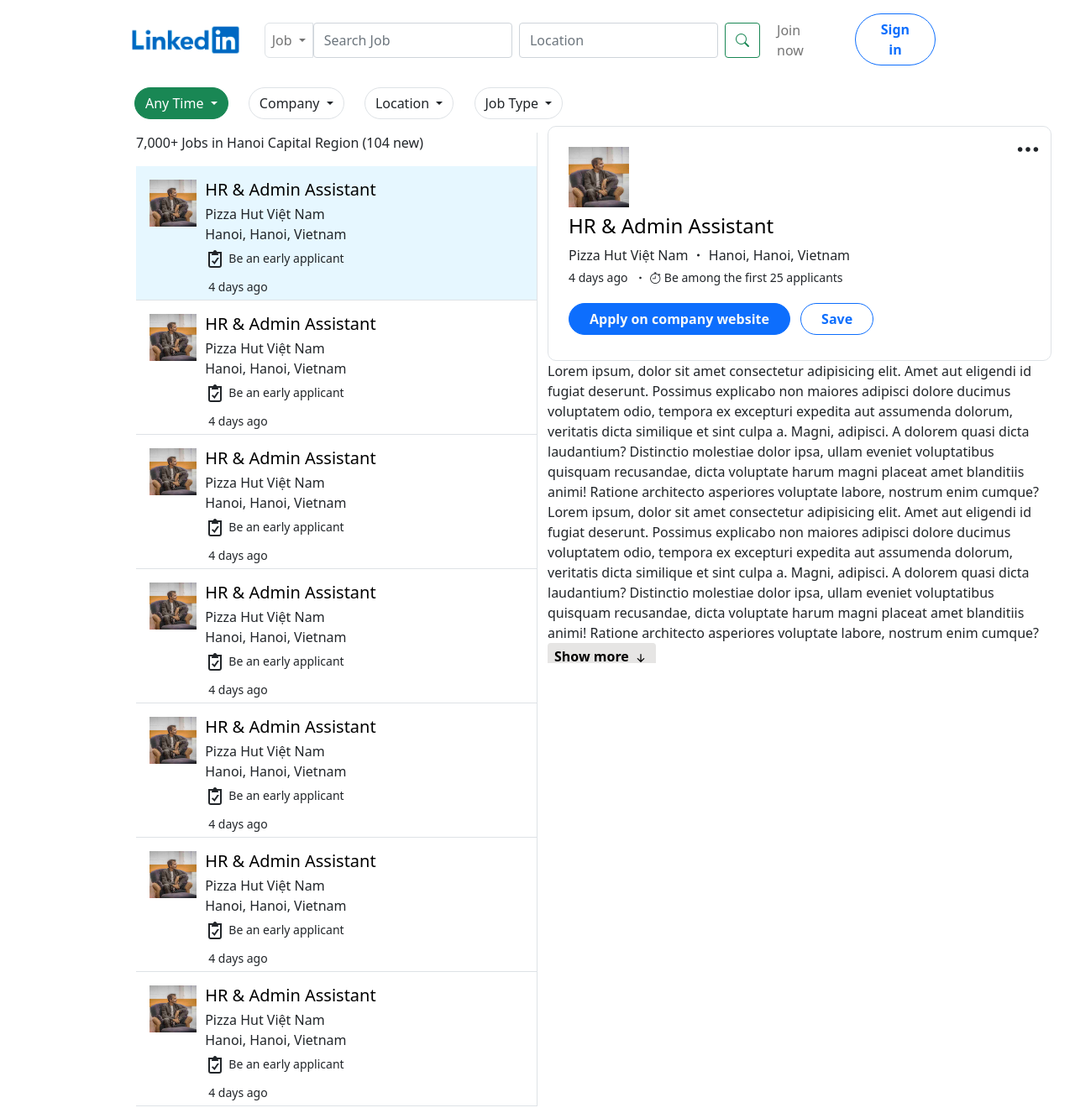
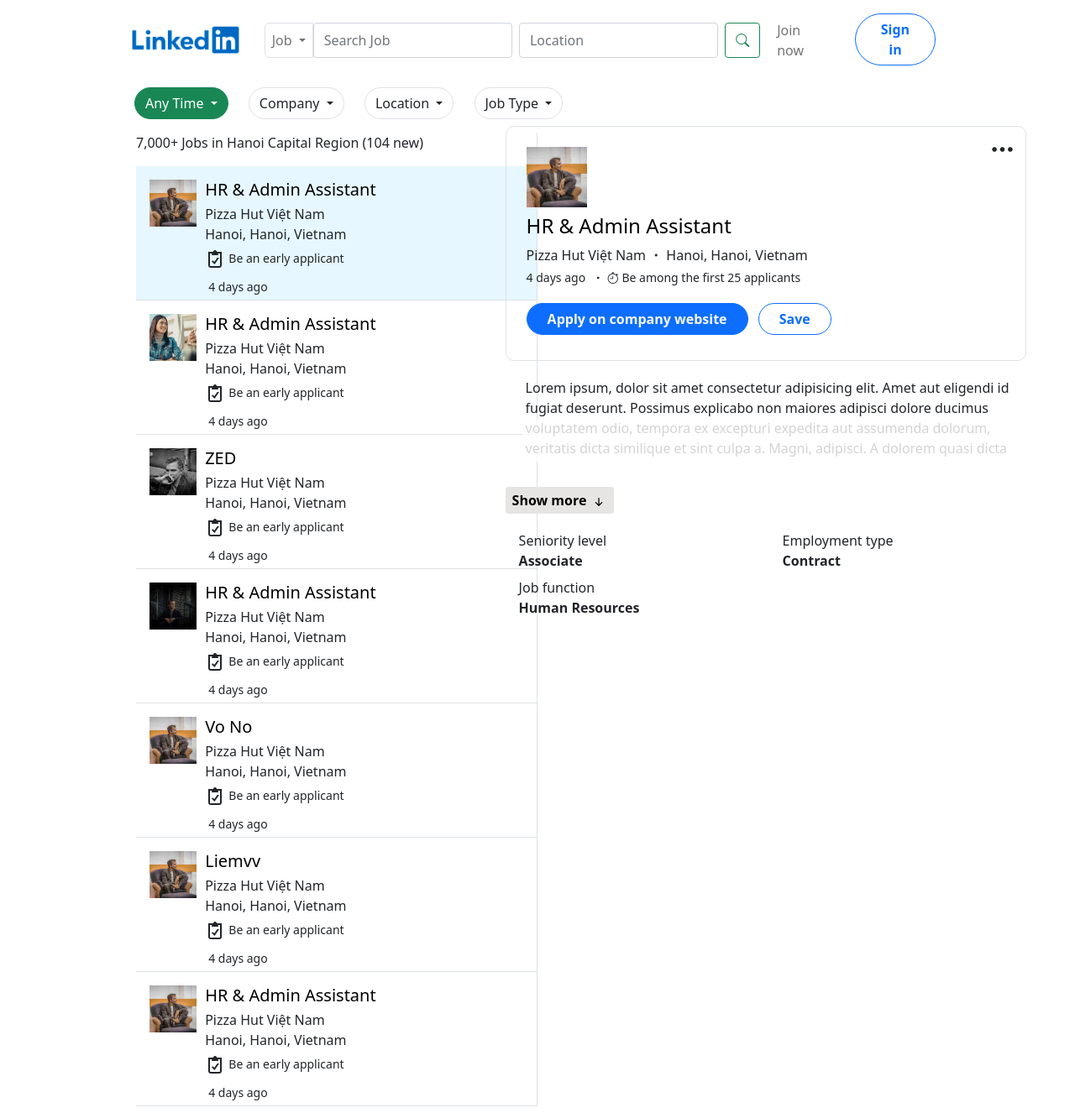
Before and after one commit to VoNo1412/BTL, a PHP site: page /Job.html in a window 1280 px wide. Shown: the whole page at 84% size. Run offline with PHP 8.4, Linux system fonts and the light colour scheme; some libraries are stand-ins or nearby versions.

Commit message:
upload job.html

```diff
--- a/CSS/user.css
+++ b/CSS/user.css
@@ -41,13 +41,42 @@
 
 .txtDetail {
     width: 101%;
-    /* height: 100px; */
+    position: relative;
+    max-height: 100px;
+    overflow: hidden;
+    margin: 20px 0 30px 20px;
 }
 
 .job-right {
+    height: 81vh;
+}
+
+.txtMore {
+    max-height:fit-content;
+    overflow: visible;
+}
+
+.txtDetail::after {
+    content: "";
+    position: absolute;
+    left: 0;
+    right: 0;
+    bottom: 0;
+    height: 50px;
+    opacity: 0.8;
+    background: #fff;
+}
+
+.content {
+    max-width: 620px;
+    overflow: scroll;
     height: 80vh;
-    max-width: 600px;
-    overflow: scroll;
     position: fixed;
+    left: 47%;
     top: 150px;
+    transition: all .1s ease-in;
 }
+
+.show-more {
+    margin-bottom: 20px;
+}
--- a/Job.html
+++ b/Job.html
@@ -26,6 +26,7 @@
         aria-expanded="false" aria-label="Toggle navigation">
         <span class="navbar-toggler-icon"></span>
       </button>
+
       <div class="collapse navbar-collapse" id="navbarSupportedContent">
         <ul class="navbar-nav mb-2 mb-lg-0 ps-md-2 flex-grow-1">
           <form action="#" method="post">
@@ -50,7 +51,7 @@
             </button>
           </form>
         </ul>
-      </div>
+
         <ul class="navbar-nav me-auto mb-2 mb-lg-0">
           <li class="nav-item px-lg-1">
             <a href="#" class="nav-link px-lg-3 join-now rounded-2">Join now</a>
@@ -61,8 +62,8 @@
           </li>
         </ul>
       </div>
+    </div>
   </nav>
-
 
   <div class="container px-lg-7 py-2 justify-content-start">
     <div class="btn-group">
@@ -193,9 +194,9 @@
     </div>
   </div>
 
-  <div class="container px-lg-7 py-2">
+  <div class="container px-lg-7 py-2 applyJob">
       <div class="row px-4 position-relative">
-        <div class="col-md-6 px-0 border-end">
+        <div class="col-md-6 px-0 border-end" style="max-width: 507px;">
           <p>7,000+ Jobs in Hanoi Capital Region (104 new)</p>
           <ul class="list-group">
             <li class="list-job border-bottom p-3 active-job">
@@ -206,6 +207,101 @@
                 </div>
                 <div class="col-md-10 ps-0">
                   <a href="#" class="h5 txtName" id="txtName">HR & Admin Assistant</a>
+                  <p class="mb-0 py-1 txtAddress" id="txtAddress">Pizza Hut Việt Nam Hanoi, Hanoi, Vietnam</p>
+                  <span>
+                    <svg xmlns="http://www.w3.org/2000/svg" width="24" height="24" viewBox="0 0 24 24" fill="none" focusable="false" class="result-benefits__icon-svg lazy-loaded">
+                      <path d="M14.7 10H17L11.5 18L8 14.5L9.3 13.2L11.2 15.1L14.7 10ZM20 3V19C20 20.7 18.7 22 17 22H7C5.3 22 4 20.7 4 19V3H9.7L10.2 2C10.6 1.4 11.2 1 12 1C12.7 1 13.4 1.4 13.8 2L14.3 3H20ZM18 5H15.4L16 6.1V7H8V6.1L8.6 5H6V19C6 19.6 6.4 20 7 20H17C17.6 20 18 19.6 18 19V5Z" fill="currentColor"></path>
+                      </svg>
+                  </span>
+                  <span class="small">Be an early applicant</span>
+                  <div class="txtTime small">4 days ago</div>
+                </div>
+              </div>
+            </li>
+            <li class="list-job border-bottom p-3">
+              <div class="row">
+                <div class="col-md-2 pe-0">
+                  <img src="./img/img1.jpeg" alt="img" id="txtUser" class="txtUser"
+                    style="width: 56px; height: 56px;">
+                </div>
+                <div class="col-md-10 ps-0">
+                  <a href="#" class="h5 txtName" id="txtName">HR & Admin Assistant</a>
+                  <p class="mb-0 py-1 txtAddress" id="txtAddress">Pizza Hut Việt Nam Hanoi, Hanoi, Vietnam</p>
+                  <span>
+                    <svg xmlns="http://www.w3.org/2000/svg" width="24" height="24" viewBox="0 0 24 24" fill="none" focusable="false" class="result-benefits__icon-svg lazy-loaded">
+                      <path d="M14.7 10H17L11.5 18L8 14.5L9.3 13.2L11.2 15.1L14.7 10ZM20 3V19C20 20.7 18.7 22 17 22H7C5.3 22 4 20.7 4 19V3H9.7L10.2 2C10.6 1.4 11.2 1 12 1C12.7 1 13.4 1.4 13.8 2L14.3 3H20ZM18 5H15.4L16 6.1V7H8V6.1L8.6 5H6V19C6 19.6 6.4 20 7 20H17C17.6 20 18 19.6 18 19V5Z" fill="currentColor"></path>
+                      </svg>
+                  </span>
+                  <span class="small">Be an early applicant</span>
+                  <div class="txtTime small">4 days ago</div>
+                </div>
+              </div>
+            </li>
+            <li class="list-job border-bottom p-3">
+              <div class="row">
+                <div class="col-md-2 pe-0">
+                  <img src="./img/img5.jpeg" alt="img" id="txtUser" class="txtUser"
+                    style="width: 56px; height: 56px;">
+                </div>
+                <div class="col-md-10 ps-0">
+                  <a href="#" class="h5 txtName" id="txtName">ZED</a>
+                  <p class="mb-0 py-1 txtAddress" id="txtAddress">Pizza Hut Việt Nam Hanoi, Hanoi, Vietnam</p>
+                  <span>
+                    <svg xmlns="http://www.w3.org/2000/svg" width="24" height="24" viewBox="0 0 24 24" fill="none" focusable="false" class="result-benefits__icon-svg lazy-loaded">
+                      <path d="M14.7 10H17L11.5 18L8 14.5L9.3 13.2L11.2 15.1L14.7 10ZM20 3V19C20 20.7 18.7 22 17 22H7C5.3 22 4 20.7 4 19V3H9.7L10.2 2C10.6 1.4 11.2 1 12 1C12.7 1 13.4 1.4 13.8 2L14.3 3H20ZM18 5H15.4L16 6.1V7H8V6.1L8.6 5H6V19C6 19.6 6.4 20 7 20H17C17.6 20 18 19.6 18 19V5Z" fill="currentColor"></path>
+                      </svg>
+                  </span>
+                  <span class="small">Be an early applicant</span>
+                  <div class="txtTime small">4 days ago</div>
+                </div>
+              </div>
+            </li>
+            <li class="list-job border-bottom p-3">
+              <div class="row">
+                <div class="col-md-2 pe-0">
+                  <img src="./img/img2.jpeg" alt="img" id="txtUser" class="txtUser"
+                    style="width: 56px; height: 56px;">
+                </div>
+                <div class="col-md-10 ps-0">
+                  <a href="#" class="h5 txtName" id="txtName">HR & Admin Assistant</a>
+                  <p class="mb-0 py-1 txtAddress" id="txtAddress">Pizza Hut Việt Nam Hanoi, Hanoi, Vietnam</p>
+                  <span>
+                    <svg xmlns="http://www.w3.org/2000/svg" width="24" height="24" viewBox="0 0 24 24" fill="none" focusable="false" class="result-benefits__icon-svg lazy-loaded">
+                      <path d="M14.7 10H17L11.5 18L8 14.5L9.3 13.2L11.2 15.1L14.7 10ZM20 3V19C20 20.7 18.7 22 17 22H7C5.3 22 4 20.7 4 19V3H9.7L10.2 2C10.6 1.4 11.2 1 12 1C12.7 1 13.4 1.4 13.8 2L14.3 3H20ZM18 5H15.4L16 6.1V7H8V6.1L8.6 5H6V19C6 19.6 6.4 20 7 20H17C17.6 20 18 19.6 18 19V5Z" fill="currentColor"></path>
+                      </svg>
+                  </span>
+                  <span class="small">Be an early applicant</span>
+                  <div class="txtTime small">4 days ago</div>
+                </div>
+              </div>
+            </li>
+            <li class="list-job border-bottom p-3">
+              <div class="row">
+                <div class="col-md-2 pe-0">
+                  <img src="./img/img6.jpeg" alt="img" id="txtUser" class="txtUser"
+                    style="width: 56px; height: 56px;">
+                </div>
+                <div class="col-md-10 ps-0">
+                  <a href="#" class="h5 txtName" id="txtName">Vo No</a>
+                  <p class="mb-0 py-1 txtAddress" id="txtAddress">Pizza Hut Việt Nam Hanoi, Hanoi, Vietnam</p>
+                  <span>
+                    <svg xmlns="http://www.w3.org/2000/svg" width="24" height="24" viewBox="0 0 24 24" fill="none" focusable="false" class="result-benefits__icon-svg lazy-loaded">
+                      <path d="M14.7 10H17L11.5 18L8 14.5L9.3 13.2L11.2 15.1L14.7 10ZM20 3V19C20 20.7 18.7 22 17 22H7C5.3 22 4 20.7 4 19V3H9.7L10.2 2C10.6 1.4 11.2 1 12 1C12.7 1 13.4 1.4 13.8 2L14.3 3H20ZM18 5H15.4L16 6.1V7H8V6.1L8.6 5H6V19C6 19.6 6.4 20 7 20H17C17.6 20 18 19.6 18 19V5Z" fill="currentColor"></path>
+                      </svg>
+                  </span>
+                  <span class="small">Be an early applicant</span>
+                  <div class="txtTime small">4 days ago</div>
+                </div>
+              </div>
+            </li>
+            <li class="list-job border-bottom p-3">
+              <div class="row">
+                <div class="col-md-2 pe-0">
+                  <img src="./img/img6.jpeg" alt="img" id="txtUser" class="txtUser"
+                    style="width: 56px; height: 56px;">
+                </div>
+                <div class="col-md-10 ps-0">
+                  <a href="#" class="h5 txtName" id="txtName">Liemvv</a>
                   <p class="mb-0 py-1 txtAddress" id="txtAddress">Pizza Hut Việt Nam Hanoi, Hanoi, Vietnam</p>
                   <span>
                     <svg xmlns="http://www.w3.org/2000/svg" width="24" height="24" viewBox="0 0 24 24" fill="none" focusable="false" class="result-benefits__icon-svg lazy-loaded">
@@ -236,111 +332,14 @@
                 </div>
               </div>
             </li>
-            <li class="list-job border-bottom p-3">
-              <div class="row">
-                <div class="col-md-2 pe-0">
-                  <img src="./img/img6.jpeg" alt="img" id="txtUser" class="txtUser"
-                    style="width: 56px; height: 56px;">
-                </div>
-                <div class="col-md-10 ps-0">
-                  <a href="#" class="h5 txtName" id="txtName">HR & Admin Assistant</a>
-                  <p class="mb-0 py-1 txtAddress" id="txtAddress">Pizza Hut Việt Nam Hanoi, Hanoi, Vietnam</p>
-                  <span>
-                    <svg xmlns="http://www.w3.org/2000/svg" width="24" height="24" viewBox="0 0 24 24" fill="none" focusable="false" class="result-benefits__icon-svg lazy-loaded">
-                      <path d="M14.7 10H17L11.5 18L8 14.5L9.3 13.2L11.2 15.1L14.7 10ZM20 3V19C20 20.7 18.7 22 17 22H7C5.3 22 4 20.7 4 19V3H9.7L10.2 2C10.6 1.4 11.2 1 12 1C12.7 1 13.4 1.4 13.8 2L14.3 3H20ZM18 5H15.4L16 6.1V7H8V6.1L8.6 5H6V19C6 19.6 6.4 20 7 20H17C17.6 20 18 19.6 18 19V5Z" fill="currentColor"></path>
-                      </svg>
-                  </span>
-                  <span class="small">Be an early applicant</span>
-                  <div class="txtTime small">4 days ago</div>
-                </div>
-              </div>
-            </li>
-            <li class="list-job border-bottom p-3">
-              <div class="row">
-                <div class="col-md-2 pe-0">
-                  <img src="./img/img6.jpeg" alt="img" id="txtUser" class="txtUser"
-                    style="width: 56px; height: 56px;">
-                </div>
-                <div class="col-md-10 ps-0">
-                  <a href="#" class="h5 txtName" id="txtName">HR & Admin Assistant</a>
-                  <p class="mb-0 py-1 txtAddress" id="txtAddress">Pizza Hut Việt Nam Hanoi, Hanoi, Vietnam</p>
-                  <span>
-                    <svg xmlns="http://www.w3.org/2000/svg" width="24" height="24" viewBox="0 0 24 24" fill="none" focusable="false" class="result-benefits__icon-svg lazy-loaded">
-                      <path d="M14.7 10H17L11.5 18L8 14.5L9.3 13.2L11.2 15.1L14.7 10ZM20 3V19C20 20.7 18.7 22 17 22H7C5.3 22 4 20.7 4 19V3H9.7L10.2 2C10.6 1.4 11.2 1 12 1C12.7 1 13.4 1.4 13.8 2L14.3 3H20ZM18 5H15.4L16 6.1V7H8V6.1L8.6 5H6V19C6 19.6 6.4 20 7 20H17C17.6 20 18 19.6 18 19V5Z" fill="currentColor"></path>
-                      </svg>
-                  </span>
-                  <span class="small">Be an early applicant</span>
-                  <div class="txtTime small">4 days ago</div>
-                </div>
-              </div>
-            </li>
-
-            <li class="list-job border-bottom p-3">
-              <div class="row">
-                <div class="col-md-2 pe-0">
-                  <img src="./img/img6.jpeg" alt="img" id="txtUser" class="txtUser"
-                    style="width: 56px; height: 56px;">
-                </div>
-                <div class="col-md-10 ps-0">
-                  <a href="#" class="h5 txtName" id="txtName">HR & Admin Assistant</a>
-                  <p class="mb-0 py-1 txtAddress" id="txtAddress">Pizza Hut Việt Nam Hanoi, Hanoi, Vietnam</p>
-                  <span>
-                    <svg xmlns="http://www.w3.org/2000/svg" width="24" height="24" viewBox="0 0 24 24" fill="none" focusable="false" class="result-benefits__icon-svg lazy-loaded">
-                      <path d="M14.7 10H17L11.5 18L8 14.5L9.3 13.2L11.2 15.1L14.7 10ZM20 3V19C20 20.7 18.7 22 17 22H7C5.3 22 4 20.7 4 19V3H9.7L10.2 2C10.6 1.4 11.2 1 12 1C12.7 1 13.4 1.4 13.8 2L14.3 3H20ZM18 5H15.4L16 6.1V7H8V6.1L8.6 5H6V19C6 19.6 6.4 20 7 20H17C17.6 20 18 19.6 18 19V5Z" fill="currentColor"></path>
-                      </svg>
-                  </span>
-                  <span class="small">Be an early applicant</span>
-                  <div class="txtTime small">4 days ago</div>
-                </div>
-              </div>
-            </li>
-
-            <li class="list-job border-bottom p-3">
-              <div class="row">
-                <div class="col-md-2 pe-0">
-                  <img src="./img/img6.jpeg" alt="img" id="txtUser" class="txtUser"
-                    style="width: 56px; height: 56px;">
-                </div>
-                <div class="col-md-10 ps-0">
-                  <a href="#" class="h5 txtName" id="txtName">HR & Admin Assistant</a>
-                  <p class="mb-0 py-1 txtAddress" id="txtAddress">Pizza Hut Việt Nam Hanoi, Hanoi, Vietnam</p>
-                  <span>
-                    <svg xmlns="http://www.w3.org/2000/svg" width="24" height="24" viewBox="0 0 24 24" fill="none" focusable="false" class="result-benefits__icon-svg lazy-loaded">
-                      <path d="M14.7 10H17L11.5 18L8 14.5L9.3 13.2L11.2 15.1L14.7 10ZM20 3V19C20 20.7 18.7 22 17 22H7C5.3 22 4 20.7 4 19V3H9.7L10.2 2C10.6 1.4 11.2 1 12 1C12.7 1 13.4 1.4 13.8 2L14.3 3H20ZM18 5H15.4L16 6.1V7H8V6.1L8.6 5H6V19C6 19.6 6.4 20 7 20H17C17.6 20 18 19.6 18 19V5Z" fill="currentColor"></path>
-                      </svg>
-                  </span>
-                  <span class="small">Be an early applicant</span>
-                  <div class="txtTime small">4 days ago</div>
-                </div>
-              </div>
-            </li>
-
-            <li class="list-job border-bottom p-3">
-              <div class="row">
-                <div class="col-md-2 pe-0">
-                  <img src="./img/img6.jpeg" alt="img" id="txtUser" class="txtUser"
-                    style="width: 56px; height: 56px;">
-                </div>
-                <div class="col-md-10 ps-0">
-                  <a href="#" class="h5 txtName" id="txtName">HR & Admin Assistant</a>
-                  <p class="mb-0 py-1 txtAddress" id="txtAddress">Pizza Hut Việt Nam Hanoi, Hanoi, Vietnam</p>
-                  <span>
-                    <svg xmlns="http://www.w3.org/2000/svg" width="24" height="24" viewBox="0 0 24 24" fill="none" focusable="false" class="result-benefits__icon-svg lazy-loaded">
-                      <path d="M14.7 10H17L11.5 18L8 14.5L9.3 13.2L11.2 15.1L14.7 10ZM20 3V19C20 20.7 18.7 22 17 22H7C5.3 22 4 20.7 4 19V3H9.7L10.2 2C10.6 1.4 11.2 1 12 1C12.7 1 13.4 1.4 13.8 2L14.3 3H20ZM18 5H15.4L16 6.1V7H8V6.1L8.6 5H6V19C6 19.6 6.4 20 7 20H17C17.6 20 18 19.6 18 19V5Z" fill="currentColor"></path>
-                      </svg>
-                  </span>
-                  <span class="small">Be an early applicant</span>
-                  <div class="txtTime small">4 days ago</div>
-                </div>
-              </div>
-            </li>
           </ul>
         </div>
-        <div class="col-md-6 flex-grow-1">
+        <div class="col-md-6 flex-grow-1 apply">
+           <div class="content">
             <div class="job-right">
               <div class="border w-100" style="border-radius: 10px; height: 280px;">
                 <ul class="list-group">
-                <li class="list-job p-4">
+                  <li class="cursor p-4 ">
                     <div class="row flex-column">
                       <div class="col-md-12 pe-0 d-flex justify-content-between">
                         <img src="./img/img6.jpeg" alt="img" id="txtUser" class="txtUser"
@@ -371,16 +370,34 @@
                 </ul>
               </div>
 
-            <div class="txtDetail">Lorem ipsum, dolor sit amet consectetur adipisicing elit. Amet aut eligendi id fugiat deserunt. Possimus explicabo non maiores adipisci dolore ducimus voluptatem odio, tempora ex excepturi expedita aut assumenda dolorum, veritatis dicta similique et sint culpa a. Magni, adipisci. A dolorem quasi dicta laudantium? Distinctio molestiae dolor ipsa, ullam eveniet voluptatibus quisquam recusandae, dicta voluptate harum magni placeat amet blanditiis animi! Ratione architecto asperiores voluptate labore, nostrum enim cumque?
-              Lorem ipsum, dolor sit amet consectetur adipisicing elit. Amet aut eligendi id fugiat deserunt. Possimus explicabo non maiores adipisci dolore ducimus voluptatem odio, tempora ex excepturi expedita aut assumenda dolorum, veritatis dicta similique et sint culpa a. Magni, adipisci. A dolorem quasi dicta laudantium? Distinctio molestiae dolor ipsa, ullam eveniet voluptatibus quisquam recusandae, dicta voluptate harum magni placeat amet blanditiis animi! Ratione architecto asperiores voluptate labore, nostrum enim cumque?
+              <div class="txtDetail px-1">Lorem ipsum, dolor sit amet consectetur adipisicing elit. Amet aut eligendi id fugiat deserunt. Possimus explicabo non maiores adipisci dolore ducimus voluptatem odio, tempora ex excepturi expedita aut assumenda dolorum, veritatis dicta similique et sint culpa a. Magni, adipisci. A dolorem quasi dicta laudantium? Distinctio molestiae dolor ipsa, ullam eveniet voluptatibus quisquam recusandae, dicta voluptate harum magni placeat amet blanditiis animi! Ratione architecto asperiores voluptate labore, nostrum enim cumque?
+              Lorem ipsum dolor sit amet consectetur, adipisicing elit. Reiciendis temporibus asperiores consequuntur. Voluptates, tenetur, quod voluptas similique aliquam eum expedita neque dolorem nemo velit delectus voluptatum accusantium non obcaecati culpa qui? Atque, molestias? Placeat perspiciatis inventore at molestias voluptates iste maiores sed cupiditate minima reiciendis illum, consequuntur quaerat accusantium incidunt molestiae illo dolorem necessitatibus voluptatem aliquid temporibus rem ea? Aliquid vel quaerat dicta quidem, aspernatur ratione debitis animi id! A debitis, magnam nisi nostrum laudantium molestiae voluptates non facere. Atque rerum quod aliquam ea officia itaque expedita, perspiciatis aspernatur. Maiores ipsa sed vel ea rem. Cum culpa pariatur corrupti molestias.
               </div>
-
               <div class="show-more rounded-2">Show more
                 <svg xmlns="http://www.w3.org/2000/svg" width="20" height="20" fill="currentColor"
                   class="bi bi-arrow g-3-down-short down" viewBox="0 0 16 16">
                   <path fill-rule="evenodd"
                     d="M8 4a.5.5 0 0 1 .5.5v5.793l2.146-2.147a.5.5 0 0 1 .708.708l-3 3a.5.5 0 0 1-.708 0l-3-3a.5.5 0 1 1 .708-.708L7.5 10.293V4.5A.5.5 0 0 1 8 4z" />
                 </svg>
+              </div>
+
+              <div class="row ps-3">
+                <div class="col-md-6">
+                   <div>
+                      <div class="level">Seniority level</div>
+                      <div class="job-level fw-bold">Associate</div>
+                   </div>
+                   <div>
+                     <div class="job-function mt-md-2">Job function</div>
+                     <div class="fw-bold">Human Resources</div>
+                   </div>
+
+                </div>
+                <div class="col-md-6">
+                  <div class="contact">Employment type</div>
+                  <div class="job-contact fw-bold">Contract</div>
+                </div>
+              </div>
             </div>
            </div>
         </div>
```
Also changed, not shown: JS/job.js (+119 -4 lines). Lines whose indentation alone changed are shown as unchanged.
